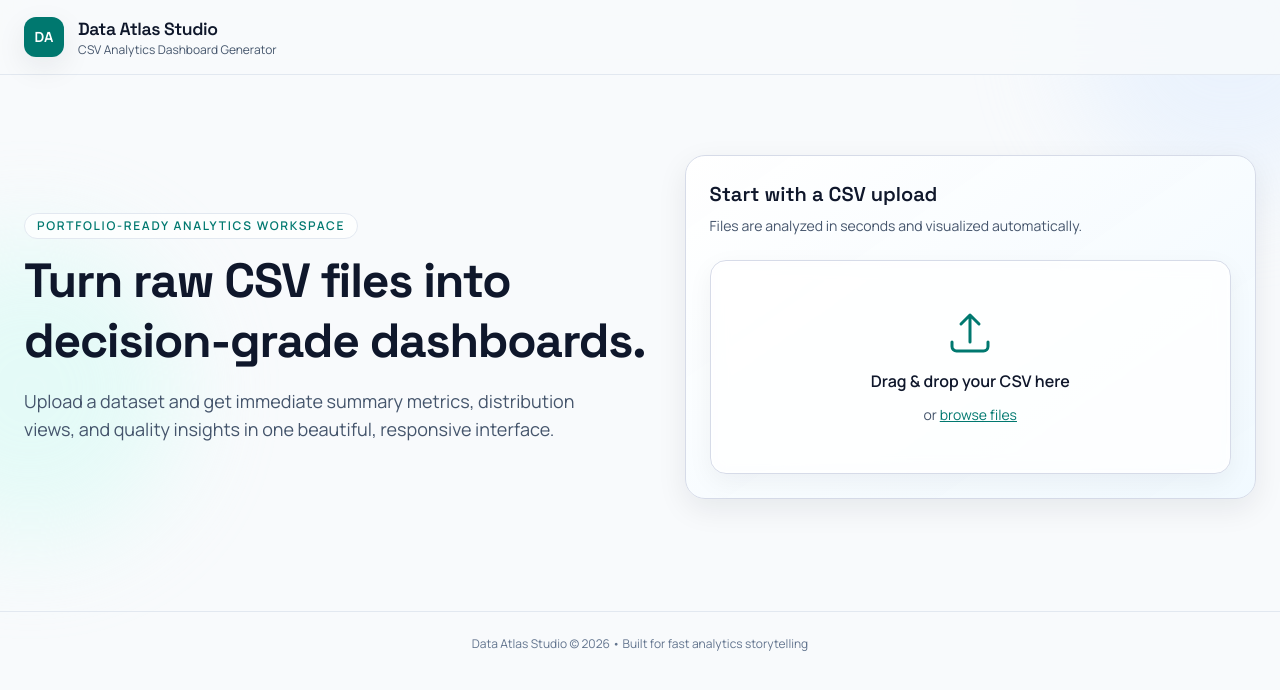
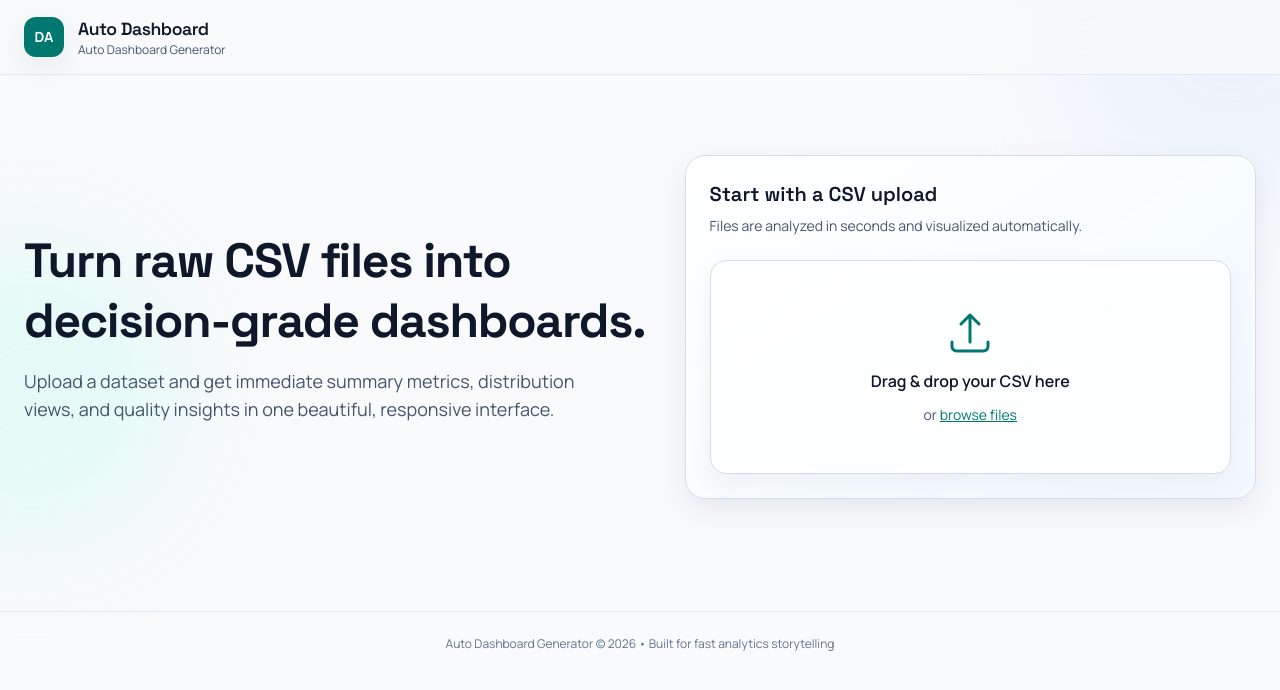
Before and after one commit to diwasupadhyay/AutoDashboard, a React (Vite) app in the folder frontend/: page / in a window 1280 px wide. Shown: the top 690 px of the page. Built offline with nearby package versions, Linux system fonts and the light colour scheme; no server answers.

Commit message:
fix: UI change and project name in UI

```diff
--- a/frontend/index.html
+++ b/frontend/index.html
@@ -3,7 +3,7 @@
   <head>
     <meta charset="UTF-8" />
     <meta name="viewport" content="width=device-width, initial-scale=1.0" />
-    <title>Auto Dashboard — CSV Analytics Generator</title>
+    <title>Auto Dashboard Generator</title>
     <meta name="description" content="Upload a CSV file and instantly generate a professional data analytics dashboard with interactive charts, statistics, and insights." />
     <meta name="author" content="Diwas Upadhyay" />
     <link rel="icon" type="image/svg+xml" href="/favicon.svg" />
--- a/frontend/src/App.jsx
+++ b/frontend/src/App.jsx
@@ -67,9 +67,9 @@ export default function App() {
             </div>
             <div>
               <h1 className="font-display text-[1.1rem] font-semibold tracking-tight text-slate-900">
-                Data Atlas Studio
+                Auto Dashboard
               </h1>
-              <p className="text-xs text-slate-600">CSV Analytics Dashboard Generator</p>
+              <p className="text-xs text-slate-600">Auto Dashboard Generator</p>
             </div>
           </div>
           {summary && (
@@ -91,9 +91,6 @@ export default function App() {
         {!summary && !loading && (
           <section className="animate-fade-in grid gap-8 py-12 lg:grid-cols-[1.1fr_1fr] lg:items-center">
             <div>
-              <p className="mb-3 inline-flex items-center gap-2 rounded-full border border-slate-200 bg-white/70 px-3 py-1 text-xs font-semibold uppercase tracking-[0.14em] text-teal-700">
-                Portfolio-ready analytics workspace
-              </p>
               <h2 className="font-display text-4xl font-bold leading-tight tracking-tight text-slate-900 md:text-5xl">
                 Turn raw CSV files into decision-grade dashboards.
               </h2>
@@ -173,7 +170,7 @@ export default function App() {
       </main>
 
       <footer className="relative z-10 mt-8 border-t border-slate-200 py-6 text-center text-xs text-slate-500">
-        Data Atlas Studio &copy; {new Date().getFullYear()} • Built for fast analytics storytelling
+        Auto Dashboard Generator &copy; {new Date().getFullYear()} • Built for fast analytics storytelling
       </footer>
     </div>
   )
```
